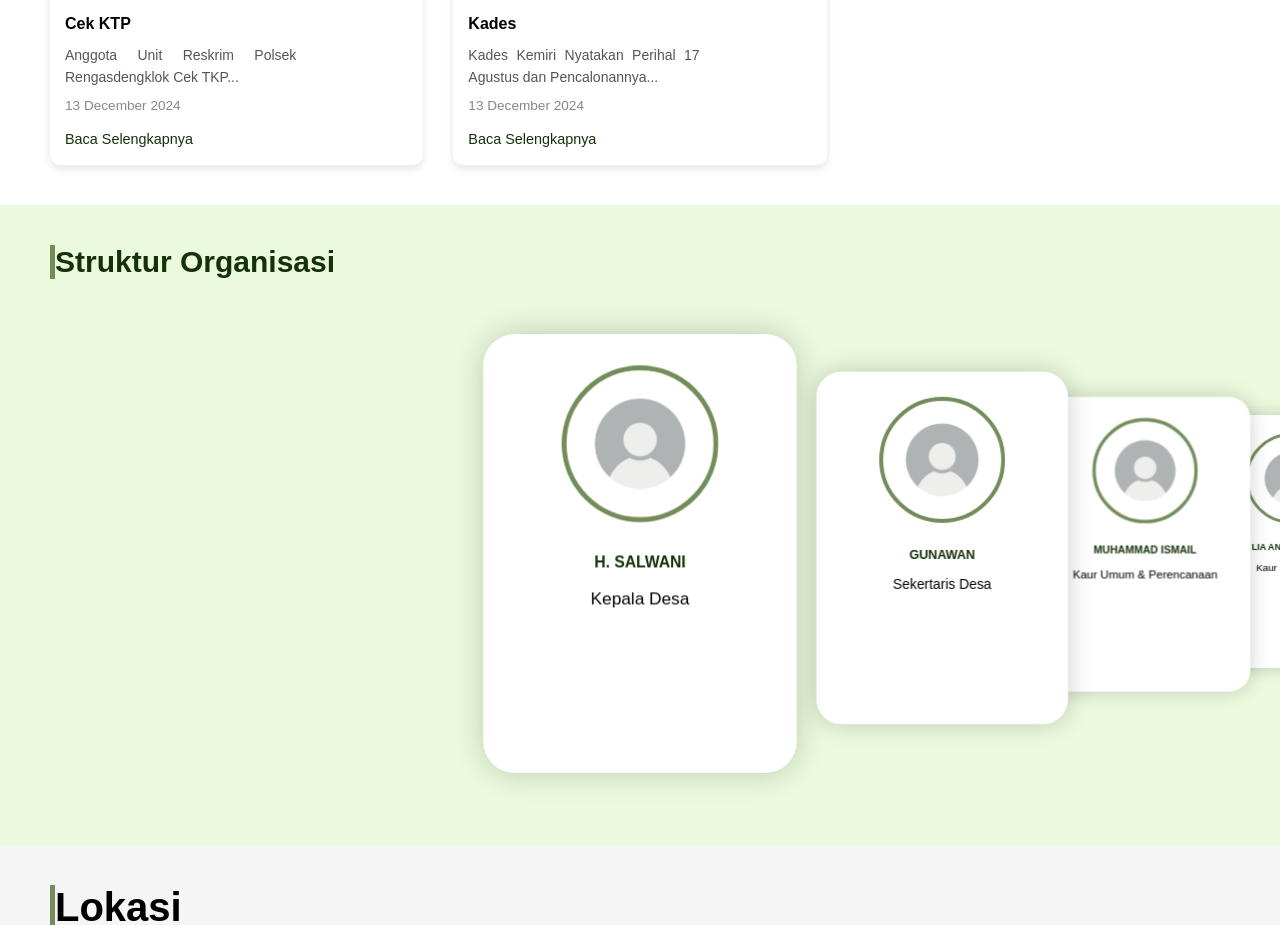
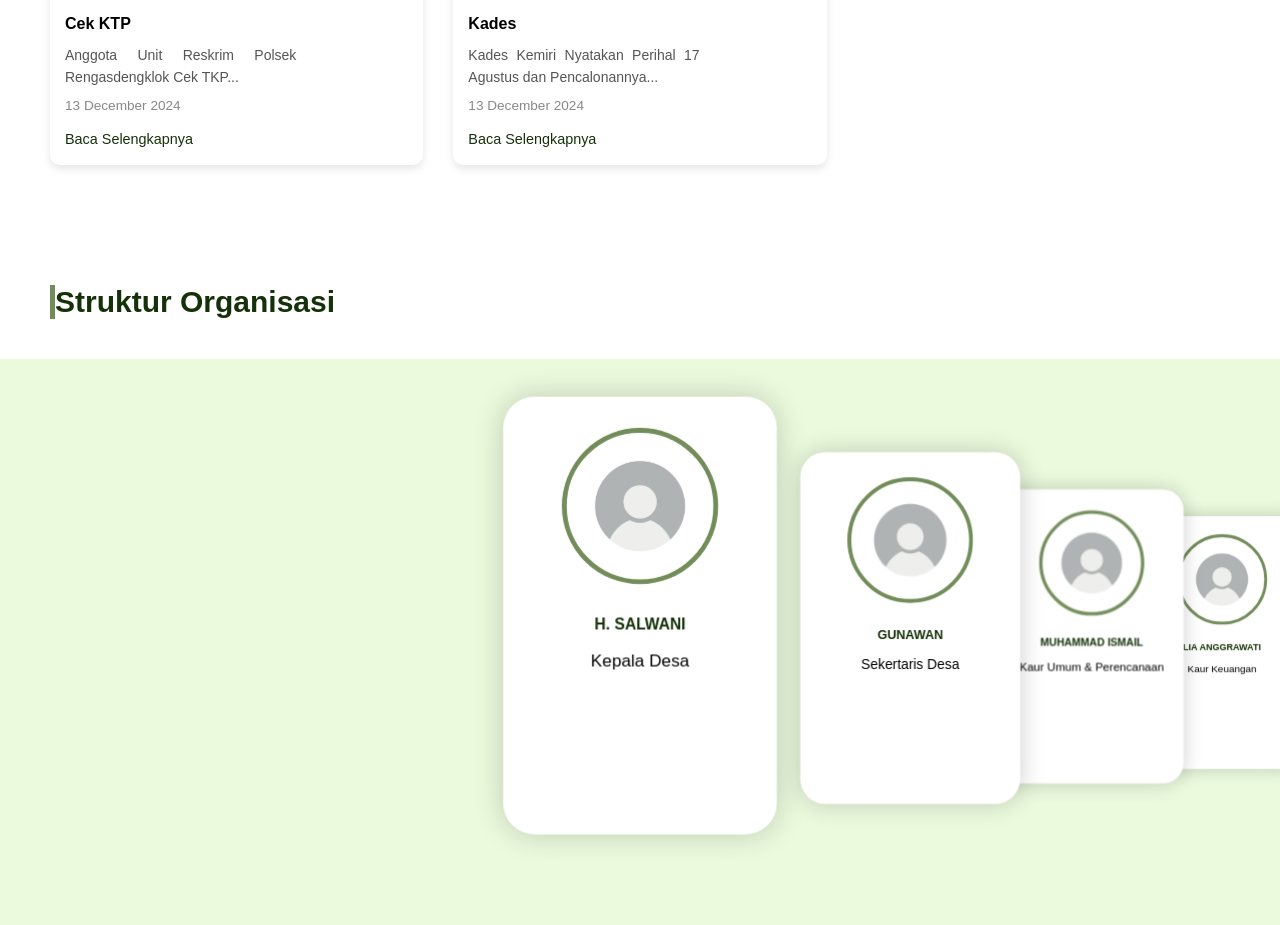
Before and after one commit to liana9597/SIMADUK, a PHP site: page / in a window 1280 px wide. Shown: the part 3650-4575 px from the top of the page. Run offline with PHP 8.4, Linux system fonts and the light colour scheme; data comes from the database, SQL or seed files in the repository.

Commit message:
fix: swiper struktur organisasi

```diff
--- a/halaman_utama/css/style.css
+++ b/halaman_utama/css/style.css
@@ -543,6 +543,28 @@ header .search {
   height: auto;
 }
 
+/* Swiper section lebih lebar */
+.organisasi-section {
+  width: 100%;
+  padding: 40px 0;
+  overflow: hidden;
+}
+
+.mySwiper {
+  width: 100%;
+  padding: 20px 0 50px 0 !important;
+}
+
+.mySwiper .swiper-wrapper {
+  align-items: center;
+}
+
+/* Card ukurannya */
+.kard {
+  width: 280px !important;
+  /* atau sesuaikan ukuran card yang kamu mau */
+}
+
 .content-section {
   background-color: var(--warna-terang2); /* Warna background */
   padding: 20px;
--- a/halaman_utama/index.php
+++ b/halaman_utama/index.php
@@ -232,53 +232,40 @@ echo '</div>';
 </section>
 
     <!--organisasi-->
-    <section class="swiper mySwiper">
-      <div class="judul" data-aos="fade-up"
-      data-aos-duration="2000" id="strukturdesa">
+<section class="organisasi-section" id="strukturdesa">
+  <div class="judul" data-aos="fade-up" data-aos-duration="2000">
     <a href="#"><h1>Struktur Organisasi</h1></a>
   </div>
+
+  <div class="swiper mySwiper">
     <div class="swiper-wrapper">
+
       <div class="kard swiper-slide">
-          <div class="kard_img">
-            <img src="img/user.jpg" alt="" />
-          </div>
-
+        <div class="kard_img"><img src="img/user.jpg" alt="" /></div>
         <div class="kard_content">
           <span class="kard_name">H. SALWANI</span>
           <p class="kard_text">Kepala Desa</p>
-            <!--<button class="kard_btn">Lihat</button>-->
         </div>
       </div>
 
       <div class="kard swiper-slide">
-          <div class="kard_img">
-            <img src="img/user.jpg" alt="" />
-          </div>
-
+        <div class="kard_img"><img src="img/user.jpg" alt="" /></div>
         <div class="kard_content">
           <span class="kard_name">GUNAWAN</span>
           <p class="kard_text">Sekertaris Desa</p>
-            <!--<button class="kard_btn">Lihat</button>-->
         </div>
       </div>
 
       <div class="kard swiper-slide">
-          <div class="kard_img">
-            <img src="img/user.jpg" alt="" />
-          </div>
-
+        <div class="kard_img"><img src="img/user.jpg" alt="" /></div>
         <div class="kard_content">
-            <!--<span class="kard_title">Struktur ogra</span>-->
           <span class="kard_name">MUHAMMAD ISMAIL</span>
           <p class="kard_text">Kaur Umum & Perencanaan</p>
         </div>
       </div>
 
       <div class="kard swiper-slide">
-          <div class="kard_img">
-            <img src="img/user.jpg" alt="" />
-          </div>
-
+        <div class="kard_img"><img src="img/user.jpg" alt="" /></div>
         <div class="kard_content">
           <span class="kard_name">LIA ANGGRAWATI</span>
           <p class="kard_text">Kaur Keuangan</p>
@@ -286,10 +273,7 @@ echo '</div>';
       </div>
 
       <div class="kard swiper-slide">
-          <div class="kard_img">
-            <img src="img/user.jpg" alt="" />
-          </div>
-
+        <div class="kard_img"><img src="img/user.jpg" alt="" /></div>
         <div class="kard_content">
           <span class="kard_name">ANWAR PERMANA</span>
           <p class="kard_text">Kasi Pelayanan</p>
@@ -297,10 +281,7 @@ echo '</div>';
       </div>
 
       <div class="kard swiper-slide">
-          <div class="kard_img">
-            <img src="img/user.jpg" alt="" />
-          </div>
-
+        <div class="kard_img"><img src="img/user.jpg" alt="" /></div>
         <div class="kard_content">
           <span class="kard_name">DEVI NOVIYANTI</span>
           <p class="kard_text">Kasi Kesejahteraan</p>
@@ -308,18 +289,19 @@ echo '</div>';
       </div>
 
       <div class="kard swiper-slide">
-          <div class="kard_img">
-            <img src="img/user.jpg" alt="" />
-          </div>
-
+        <div class="kard_img"><img src="img/user.jpg" alt="" /></div>
         <div class="kard_content">
           <span class="kard_name">PAHRUDIN</span>
           <p class="kard_text">Kasi Pemerintahan</p>
         </div>
       </div>
 
+    </div><!-- ✅ tutup swiper-wrapper -->
+    <div class="swiper-pagination"></div>
+  </div><!-- ✅ tutup swiper -->
+
 </section>
-    <!---organisasi-->
+<!--organisasi-->
 
     <!---maps-->
     <div class="maps">
```
Also changed, not shown: 2 other files. Lines whose indentation alone changed are shown as unchanged.
